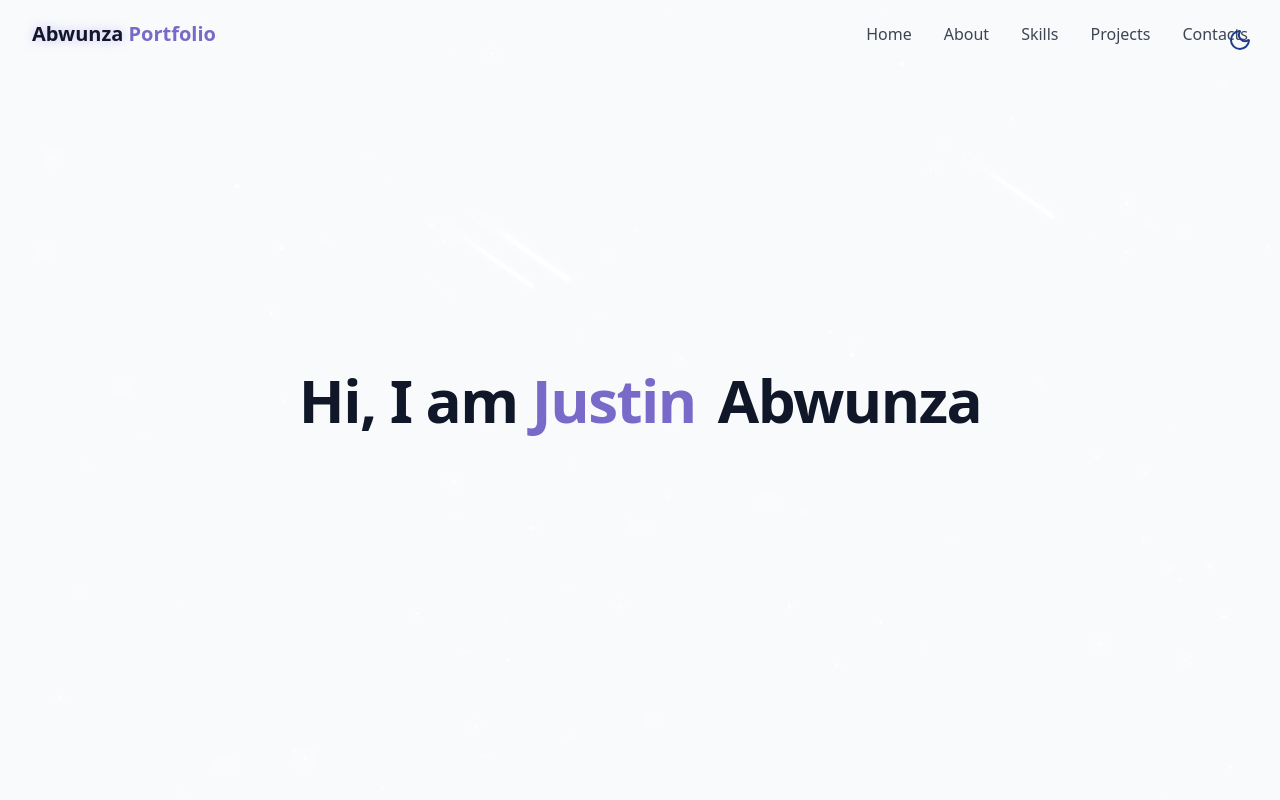
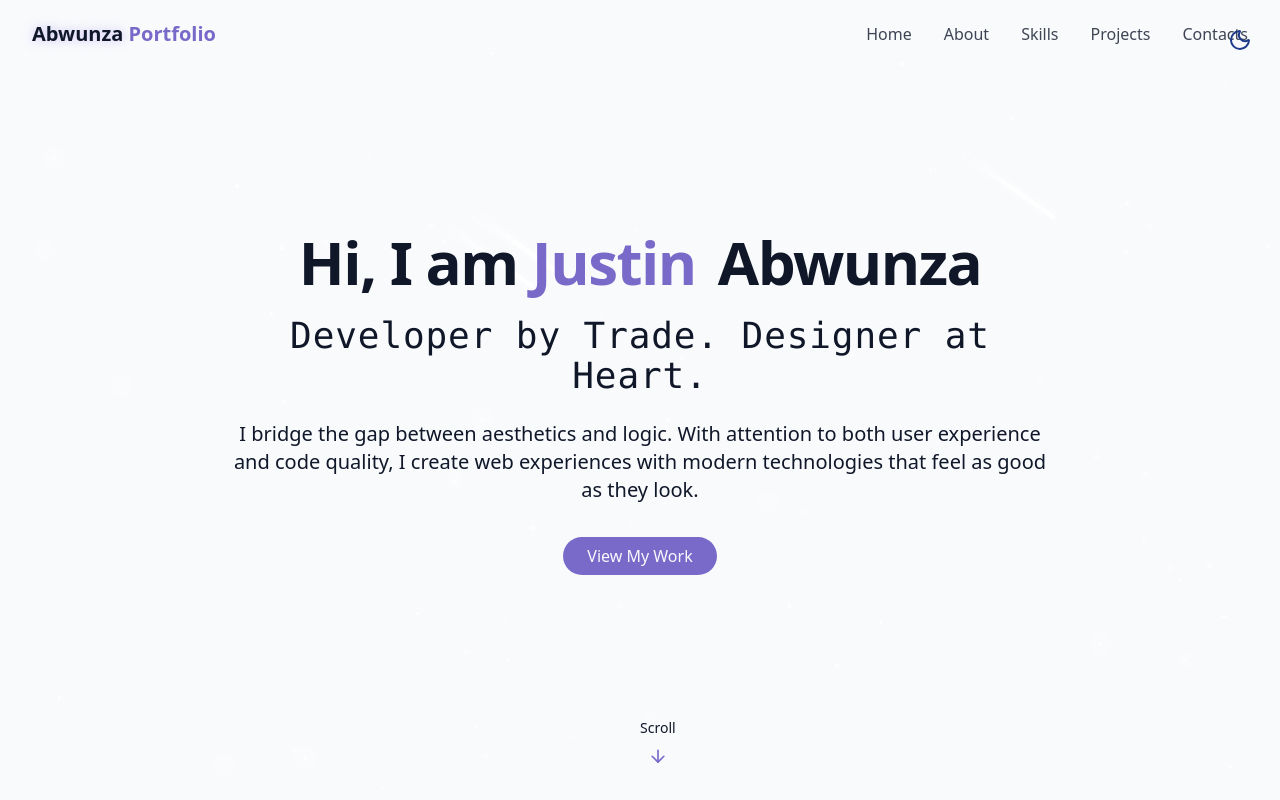
Before and after one commit to syntaxamurai/personal_portfolio, a React (Vite) app: page / in a window 1280 px wide. Built offline with nearby package versions, Linux system fonts and the light colour scheme.

Commit message:
hero section implementation

```diff
--- a/src/components/HeroSection.jsx
+++ b/src/components/HeroSection.jsx
@@ -1,3 +1,5 @@
+import { ArrowDown } from "lucide-react";
+
 export const HeroSection = () => {
     return (<section id="hero" className="relatice min-h-screen flex flex-col items-center justify-center px-4">
         <div className="container max-w-4xl mx-auto text-center z-10">
@@ -8,7 +10,26 @@ export const HeroSection = () => {
                     <span className="text-gradient ml-2 opacity-0 animate-fade-in-delay-2"> Abwunza </span>
                 </h1>
 
+                <h3 className="text-2xl text-gradient md:text-4xl font-mono tracking-wide animate-fade-in-delay-2">
+                    Developer by Trade. Designer at Heart.
+                </h3>
+
+                <p className="text-lg md:text-xl text-muted-foreground max-2-2xl mx-auto opacity-0 animate-fade-in-delay-3">
+                    I bridge the gap between aesthetics and logic. With attention to both user experience and code quality, I create web experiences with modern technologies that feel as good as they look.
+                </p>
+
+                <div className="pt-4 opacity-0 animate-fade-in-delay-4">
+                    <a href="#projects" className="cosmic-button">
+                        View My Work
+                    </a>
+                </div>
             </div>
+        </div>
+        <div className="absolute bottom-8 left-1/2 transform -translate-x-1/2 flex flex-col items-center animate-bounce">
+            <span className="text-sm text-muted-foreground mb-2">
+                Scroll
+            </span>
+            <ArrowDown className="h-5 w-5 text-primary" />
         </div>
     </section>
     );
```
